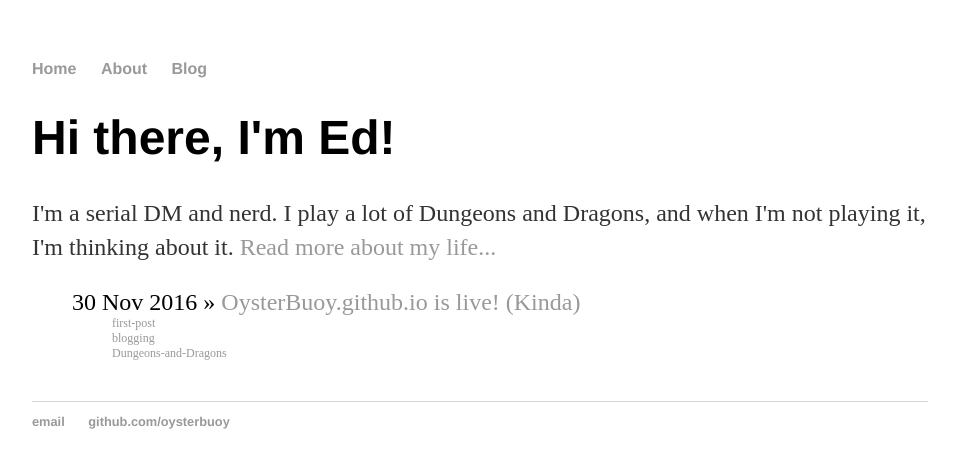
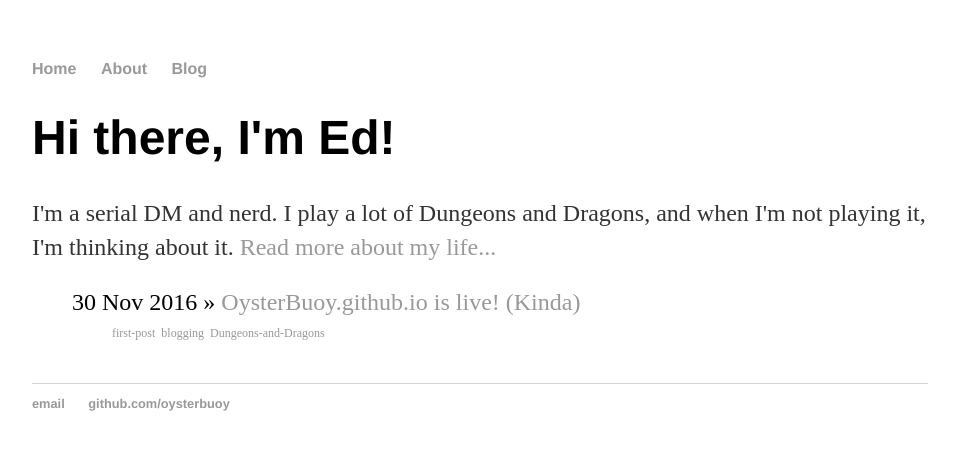
Before and after one commit to OysterBuoy/OysterBuoy.github.io, a Jekyll site: the page built from index.html, in a window 1280 px wide. Shown: the top 468 px of the page, without its empty margins (160-1115 px from the left). Built offline with Jekyll 4.4.1, drawn with Linux system fonts in a browser that asks for light colours.

Commit message:
Inline list items

```diff
--- a/index.html
+++ b/index.html
@@ -11,7 +11,7 @@ title: Dungeons and Dragons and Shenanigans
 	{% for post in site.posts %}
 		<li><span>{{ post.date | date_to_string }}</span> » <a href="{{ post.url }}" title="{{ post.title }}">{{ post.title }}</a><br/><ul class="tags">
 		{% for tag in post.tags %}
-			<li style="font-size:50%;"><a href="/tags#{{ tag }}" class="tag">{{ tag }}</a></li>
+			<li style="font-size:50%;display:inline"><a href="/tags#{{ tag }}" class="tag">{{ tag }}</a></li>
 		{% endfor %}
 		</ul></li>
 	{% endfor %}
```
